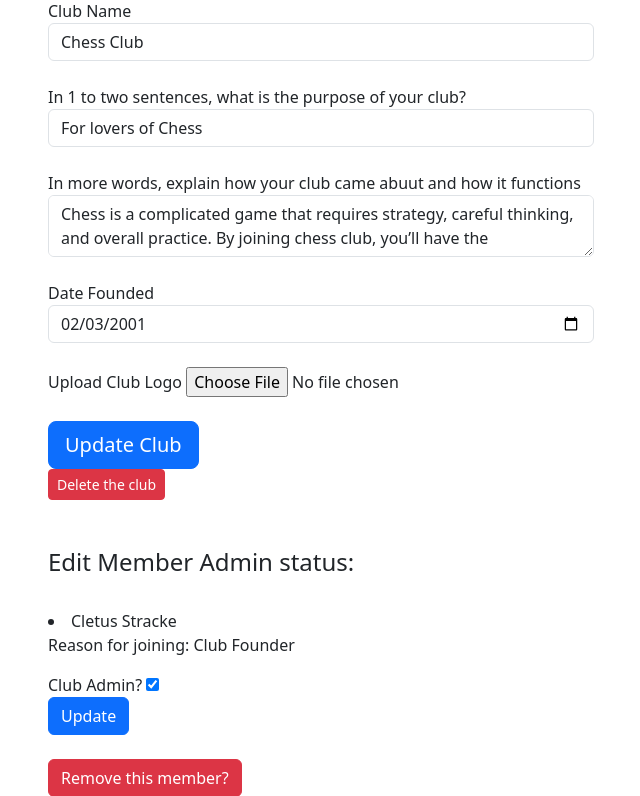
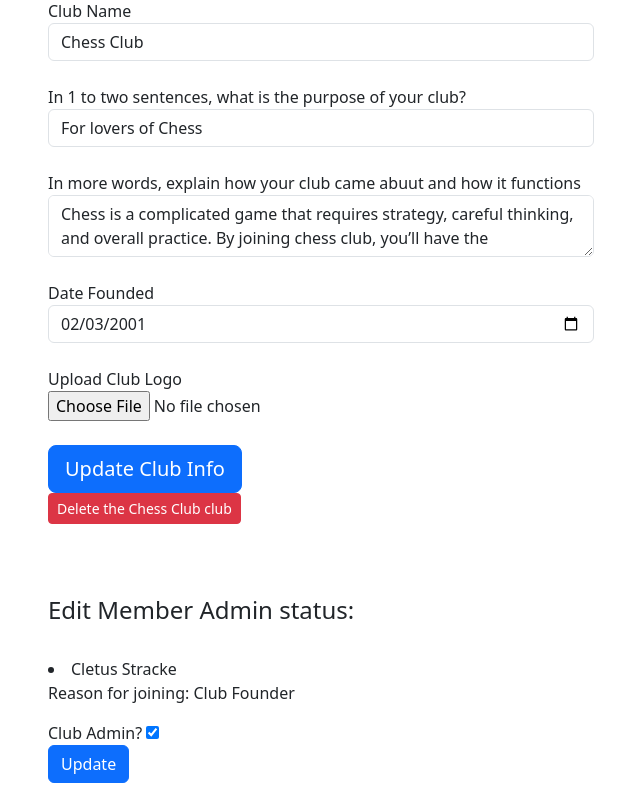
Before and after one commit to tbenis/club-registration, a Rails app: page /clubs/1/edit in a window 1280 px wide. Shown: the part 209-1005 px from the top of the page, without its empty margins (319-959 px from the left). Run offline with Rails 7, Linux system fonts and the light colour scheme; a user stored in the database is signed in; data comes from the database, SQL or seed files in the repository; style sheets or scripts are compiled from the project's sources; some libraries are stand-ins or nearby versions.

Commit message:
cosmetic changes

```diff
--- a/app/views/clubs/edit.html.erb
+++ b/app/views/clubs/edit.html.erb
@@ -15,15 +15,15 @@
     <label for="club_date_founded">Date Founded</label>
     <%= f.date_field :date_founded, class:"form-control"%>
     <br>
-    <label for="club_logo">Upload Club Logo</label>
+    <label for="club_logo">Upload Club Logo</label> <br>
     <%= f.file_field :logo %>
     <br>
     <br>
-    <%= f.submit "Update Club", class: "btn btn-primary btn-lg"%>
+    <%= f.submit "Update Club Info", class: "btn btn-primary btn-lg"%>
   </div>
 <% end %>
 <% if current_user.id  == @club.user_id  %>
-  <%= link_to 'Delete the club', club_path(@club.id), class: "btn btn-danger btn-sm", method: :delete, data: { confirm: 'This action cannot be undone! Are you sure you want to delete this club?'} %>
+  <%= button_to "Delete the #{@club.name} club", club_path(@club.id), class: "btn btn-danger btn-sm", method: :delete, data: { confirm: 'This action cannot be undone! Are you sure you want to delete this club?'} %>
   <br>
   <br>
 <% end %>
--- a/app/views/clubs/show.html.erb
+++ b/app/views/clubs/show.html.erb
@@ -27,16 +27,12 @@
 <p> <%= @club.date_founded.strftime("%d %B %Y") %> </p>
 <b>Creatd By:</b>
 <p> <%= link_to @club.user.name, user_path(@club.user.id) %> <small class="text-muted"> Contact: <%=  @club.user.email %> </small></p>
-
 <%if @club_users.length > 0 %>
-  <h3>Current Club Members:</h3>
+  <h3>Current Club Admins:</h3>
   <ul>
     <% @club_users.each do |cu|%>
       <%if cu.admin%>
         <li><%= link_to cu.user.name, user_path(cu.user.id)%> <small class="text-muted">Admin.</small> <br>
-        </li>
-      <%else%>
-        <li><%= link_to cu.user.name, user_path(cu.user.id)%> <small class="text-muted">Regular Member. </small> <br>
         </li>
       <%end%>
     <% end %>
```
